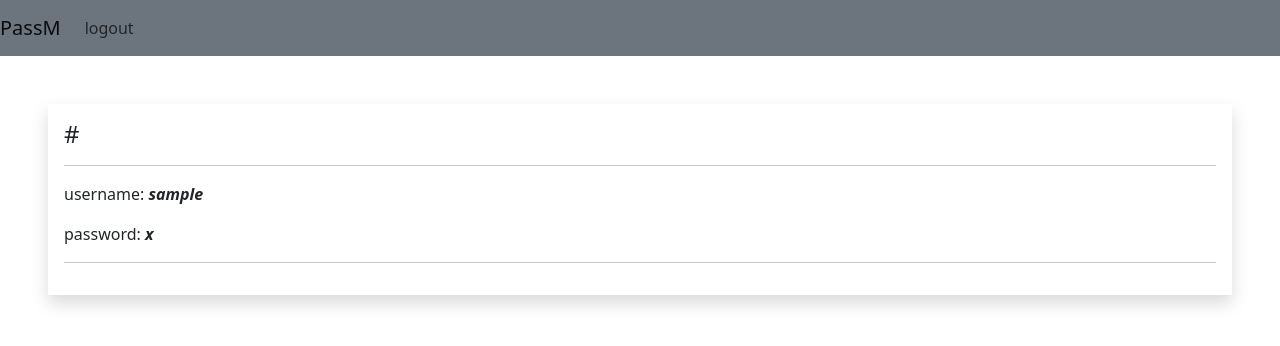
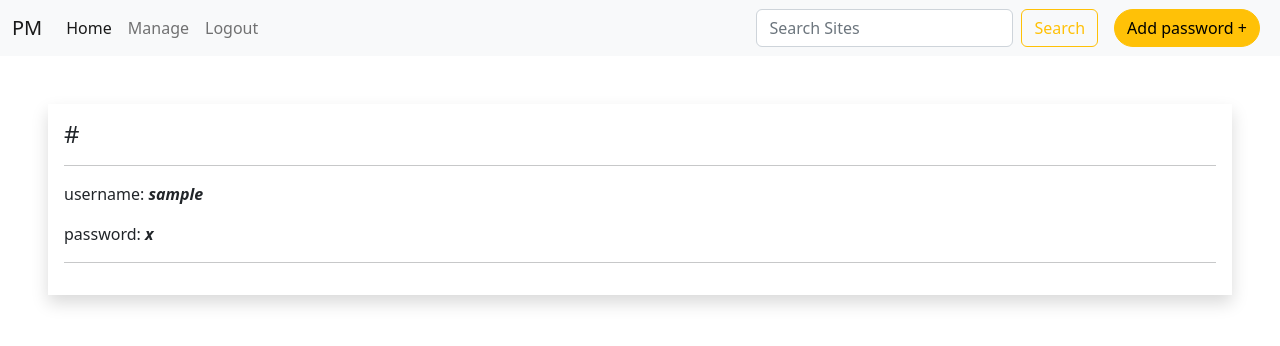
Before and after one commit to toluisjoel/Password-Manager, a Django app: page / in a window 1280 px wide. Shown: the top 346 px of the page. Run offline with Django 4.2, Linux system fonts and the light colour scheme; a user stored in the database is signed in; tables that the repository leaves empty hold one stand-in row (values such as "Sample post"); some libraries are stand-ins or nearby versions.

Commit message:
Navbar added to all pages

```diff
--- a/accounts/templates/registration/logged_out.html
+++ b/accounts/templates/registration/logged_out.html
@@ -4,6 +4,6 @@
  <h1>Logged out</h1>
  <p>
    You have been successfully logged out.
-   You can <a href="{% url 'account:login' %}">log-in again</a>.
+   You can <a href="{% url 'accounts:login' %}">log-in again</a>.
  </p>
 {% endblock %}
--- a/base/settings.py
+++ b/base/settings.py
@@ -31,15 +31,15 @@ ALLOWED_HOSTS = []
 # Application definition
 
 INSTALLED_APPS = [
+    'password_manager.apps.PasswordManagerConfig',
+    'accounts.apps.AccountsConfig',
+
     'django.contrib.admin',
     'django.contrib.auth',
     'django.contrib.contenttypes',
     'django.contrib.sessions',
     'django.contrib.messages',
     'django.contrib.staticfiles',
-
-    'password_manager.apps.PasswordManagerConfig',
-    'accounts.apps.AccountsConfig',
 ]
 
 AUTH_USER_MODEL = 'accounts.CustomUser'
--- a/password_manager/templates/main.html
+++ b/password_manager/templates/main.html
@@ -8,53 +8,60 @@
     <meta name="viewport" content="width=device-width, initial-scale=1.0">
     <title>Document</title>
 
-    <link rel="stylesheet" href="{% static 'styles.css' %}">
     <link rel="stylesheet" href="{% static 'bootstrap.min.css' %}">
-    <script src="{% static 'bootstrap.min.js' %}"></script>
+    <script src="{% static 'bootstrap.bundle.js' %}"></script>
 </head>
 
 <body>
 
     {% block navbar %}
-    <!-- navigation bar -->
-    <nav class="navbar navbar-expand-md bg-secondary" id="navbar" style="z-index: 1000;">
-        <a class="navbar-brand" href="#">PassM</a>
-        <button class="navbar-toggler border-0" type="button" data-bs-toggle="collapse"
-            data-bs-target="#navbarsExample06" aria-controls="navbarsExample06" aria-expanded="false"
-            aria-label="Toggle navigation">
+    <nav class="navbar navbar-expand-md navbar-light bg-light">
+        <div class="container-fluid">
+            <a class="navbar-brand" href="{% url 'manager:home' %}">PM</a>
+
+            <button class="navbar-toggler" type="button" data-bs-toggle="collapse" data-bs-target="#navbarNavDropdown"
+                aria-controls="navbarNavDropdown" aria-expanded="false" aria-label="Toggle navigation">
                 <span class="navbar-toggler-icon"></span>
             </button>
 
-        <div class="collapse navbar-collapse">
-            <ul class="navbar-nav me-auto mb-2 mb-xl-0">
+            <div class="collapse navbar-collapse" id="navbarNavDropdown">
+                <ul class="navbar-nav me-auto mb-2 mb-lg-0">
                     {% if request.user.is_authenticated %}
                         <li class="nav-item">
-                    <a class="nav-link text-dark" aria-current="page" href="#">logout</a>
+                            <a class="nav-link active" aria-current="page" href="{% url 'manager:home' %}">Home</a>
+                        </li>
+
+                        <li class="nav-item">
+                            <a class="nav-link" aria-current="page" href="{% url 'manager:same_passwords' %}">Manage</a>
+                        </li>
+
+                        <li class="nav-item">
+                            <a class="nav-link" aria-current="page" href="{% url 'accounts:logout' %}">Logout</a>
                         </li>
                     {% else %}
                         <li class="nav-item">
-                    <a class="nav-link text-dark" aria-current="page" href="#">login</a>
+                            <a class="nav-link" aria-current="page" href="{% url 'accounts:login' %}">Login</a>
                         </li>
                     {% endif %}
                 </ul>
+
+                {% if request.user.is_authenticated %}
+                    <form class="d-flex mx-2" role="search">
+                        <input class="form-control me-2" type="search" placeholder="Search Sites" aria-label="Search">
+                        <button type="submit" class="btn btn-outline-warning">Search</button>
+                    </form>
+
+                    <button class="btn btn-warning rounded-pill d-flex mx-2">
+                        <a class="nav-link" aria-current="page" href="">Add password +</a>
+                    </button>
+                {% endif %}
+            </div>
         </div>
     </nav>
     {% endblock %}
 
+
+    <!-- content in other pages -->
     {% block content %}{% endblock %}
 
-    {% for website in websites %}
-    <div class="m-5 p-3 shadow">
-        <h4>{{website}}</h4>
-        <hr>
-        {% with details=website.details.all %}
-        {% for detail in details %}
-        <p>username: <i><b>{{detail.username}}</b></i></p>
-        <p>password: <i><b>{{detail.password}}</b></i></p>
-        <hr>
-        {% endfor %}
-        {% endwith %}
-    </div>
-    {% endfor %}
-
 </body>
--- a/password_manager/templates/related_password.html
+++ b/password_manager/templates/manager/related_password.html
@@ -1,3 +1,7 @@
+{% extends "main.html" %}
+
+{% block content %}
+
 {% if sites %}
     <h1 style="text-align: center;">Why use one password for mutiple sites 😒?</h1>
     {% for password, details in sites.items %}
@@ -14,3 +18,5 @@
 {% else %}
         <h2>Not Available</h2>
 {% endif %}
+
+{% endblock %}
--- /dev/null
+++ b/password_manager/templates/manager/website_list.html
@@ -0,0 +1,19 @@
+{% extends "main.html" %}
+
+{% block content %}
+
+{% for website in websites %}
+<div class="m-5 p-3 shadow">
+    <h4>{{website}}</h4>
+    <hr>
+    {% with details=website.details.all %}
+    {% for detail in details %}
+    <p>username: <i><b>{{detail.username}}</b></i></p>
+    <p>password: <i><b>{{detail.password}}</b></i></p>
+    <hr>
+    {% endfor %}
+    {% endwith %}
+</div>
+{% endfor %}
+
+{% endblock %}
--- a/password_manager/urls.py
+++ b/password_manager/urls.py
@@ -1,7 +1,9 @@
 from django.urls import path
 from . import views
 
+app_name = 'manager'
+
 urlpatterns = [
     path('', views.WebsiteListView.as_view(), name='home'),
-    path('related-passwords/', views.same_password, name='home'),
+    path('related-passwords/', views.same_password, name='same_passwords'),
 ]
--- a/password_manager/views.py
+++ b/password_manager/views.py
@@ -9,7 +9,7 @@ from django.contrib.auth.mixins import LoginRequiredMixin
 
 class WebsiteListView(LoginRequiredMixin, generic.ListView):
     context_object_name = 'websites'
-    template_name = 'main.html'
+    template_name = 'manager/website_list.html'
 
     def get_queryset(self):
         return CustomUser.objects.get(username=self.request.user).websites.filter(user=self.request.user)
@@ -33,4 +33,4 @@ def same_password(request):
         'sites': sites_deets,
     }
 
-    return render(request, 'related_password.html', context)
+    return render(request, 'manager/related_password.html', context)
```
Also changed, not shown: password_manager/templates/navbar.html (deleted). Lines whose indentation alone changed are shown as unchanged.
